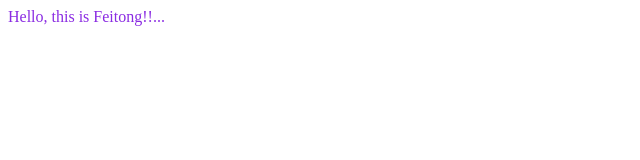
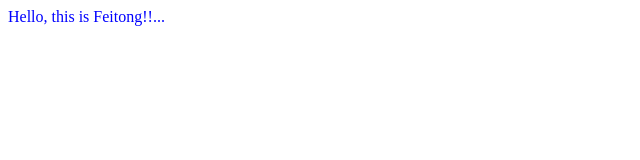
Before and after one commit to LFeitong/Website-cisc275, a plain HTML site: page index.html in a window 1280 px wide. Shown: the whole page, without its empty margins (0-640 px from the left). Drawn offline with Linux system fonts and the light colour scheme.

Commit message:
changed color

```diff
--- a/index.html
+++ b/index.html
@@ -3,7 +3,7 @@
         <title>Feitong's first website</title>
         <style>
             body{
-                color:blueviolet
+                color:blue
             }
         </style>
     </head>
```
